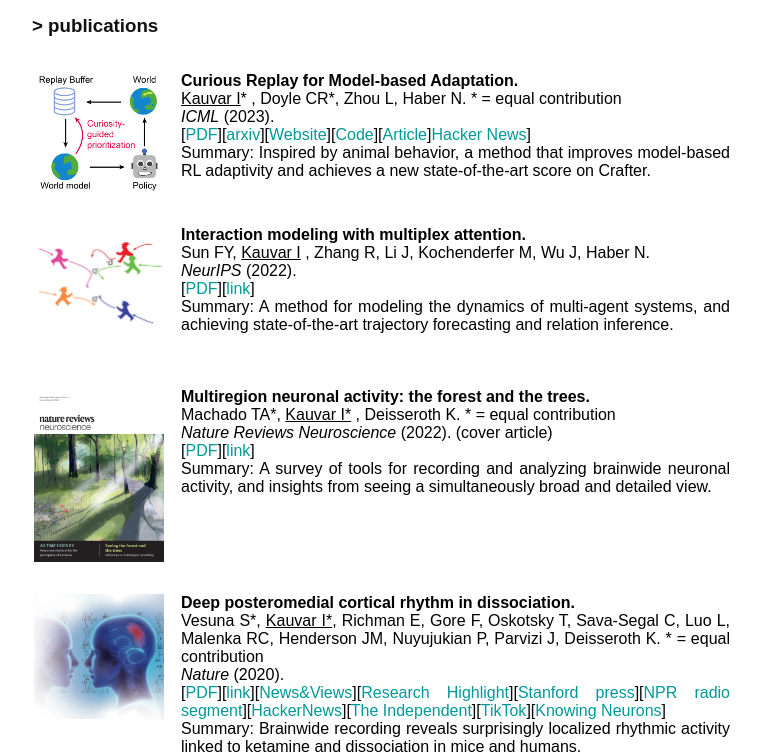
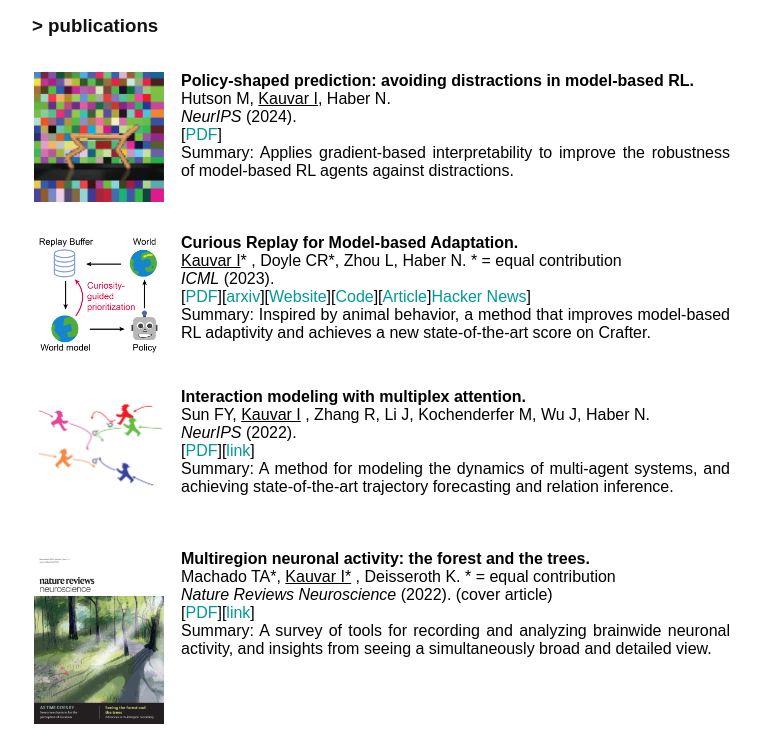
Before and after one commit to ikauvar/ikauvar.github.io, a plain HTML site: page index.html in a window 1280 px wide. Shown: the part 830-1583 px from the top of the page, without its empty margins (258-1019 px from the left). Drawn offline with Linux system fonts and the light colour scheme.

Commit message:
Added neurips2024.

```diff
--- a/index.html
+++ b/index.html
@@ -118,6 +118,23 @@
 <div class="blurb">
 <br><h3> > publications </h3><br>
 <table cellpadding=9>
+
+<tr>
+<td align=center>
+<div class="thumb">
+<a href=pubs/neurips24.pdf>
+      <img src=thumbnails/reafferent.png></a>
+</div>
+</td>
+<td>
+<b>Policy-shaped prediction: avoiding distractions in model-based RL. </b> <br>
+        Hutson M, <u> Kauvar I</u>, Haber N. <br>  <i>NeurIPS</i>
+    (2024).
+    <br>[<a href="pubs/neurips24.pdf">PDF</a>]
+    <br>
+        Summary: Applies gradient-based interpretability to improve the robustness of model-based RL agents against distractions.
+</td>
+</tr>
 
 <tr>
 <td align=center>
@@ -512,8 +529,8 @@ Facchetti A, Salleo A. <br><i>Advanced Materials</i> (2010).  [<a href="pubs/adv
 <p>
 I like to draw; I design clothing apparel you can
 buy <a href="http://www.llamour.style"> here</a>! <br>
-I am a photographer; check out some of my work <a href="https://fineartamerica.com/profiles/isaac-kauvar">here</a> and  <a href="joy.htm">
- here</a>. I have also published a book of elephant portraits, <i>Bigger Than Your Self</i>, available for purchase on Amazon <a href="https://a.co/d/6HHzAbf">here</a> .<br>
+I am a photographer; check out some of my work <a href="https://fineartamerica.com/profiles/isaac-kauvar">here</a> and  <a href="joy.htm">  here</a>. I have also published a book of elephant portraits, <i>Bigger Than Your Self</i>, available for purchase on Amazon <a href="https://a.co/d/6HHzAbf">here</a> .<br>
+I also enjoy making movies; I helped produce a film <a href="https://hoverpictures.com/projects/2024/carrying-capacity.html">Carrying Capacity</a> about research into the neuroscience of autism. It won Best Short Documentary at the <a href="https://www.vaildaily.com/entertainment/2023-vail-film-festival-announces-winning-films/">2023 Vail Film Festival</a>.
 <!-- I also enjoy cinematography, some of which can be seen <a href="http://vimeo.com/58744247">here</a>. -->
 
 </p>
@@ -526,7 +543,7 @@ I am a photographer; check out some of my work <a href="https://fineartamerica.c
 <br><h3> > previous </h3><br>
 <p>
 In 2019 I worked on an ambitious 'moonshot' using machine learning (mostly Graph
-Neural Networks)  as an AI@X resident (i.e. intern...) at <a href="http://x.company">X</a>, Google's secretive R&D lab.
+Neural Networks)  as an AI resident at <a href="http://x.company">Google X</a>, Google's secretive R&D lab.
 </p>
 
 <p>
```
Also changed, not shown: thumbnails/reafferent.png (added), 1 other file.
